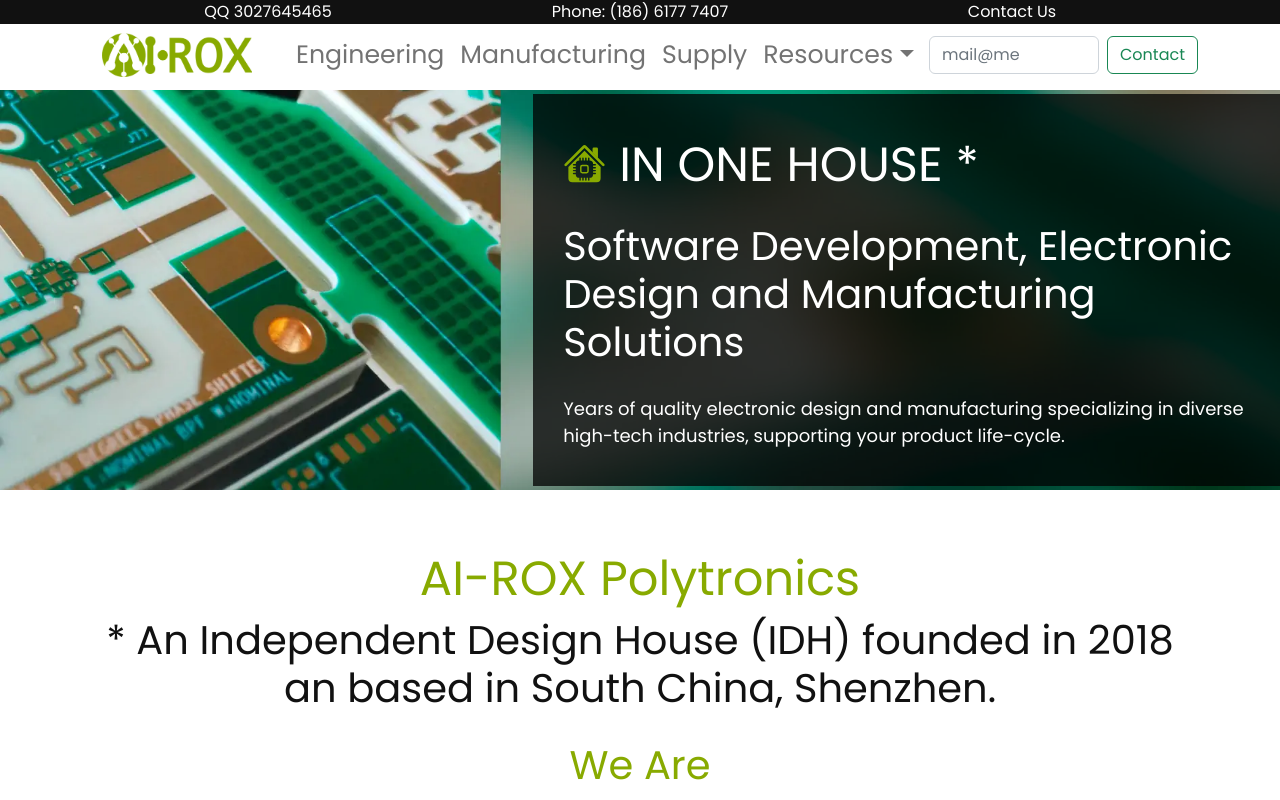
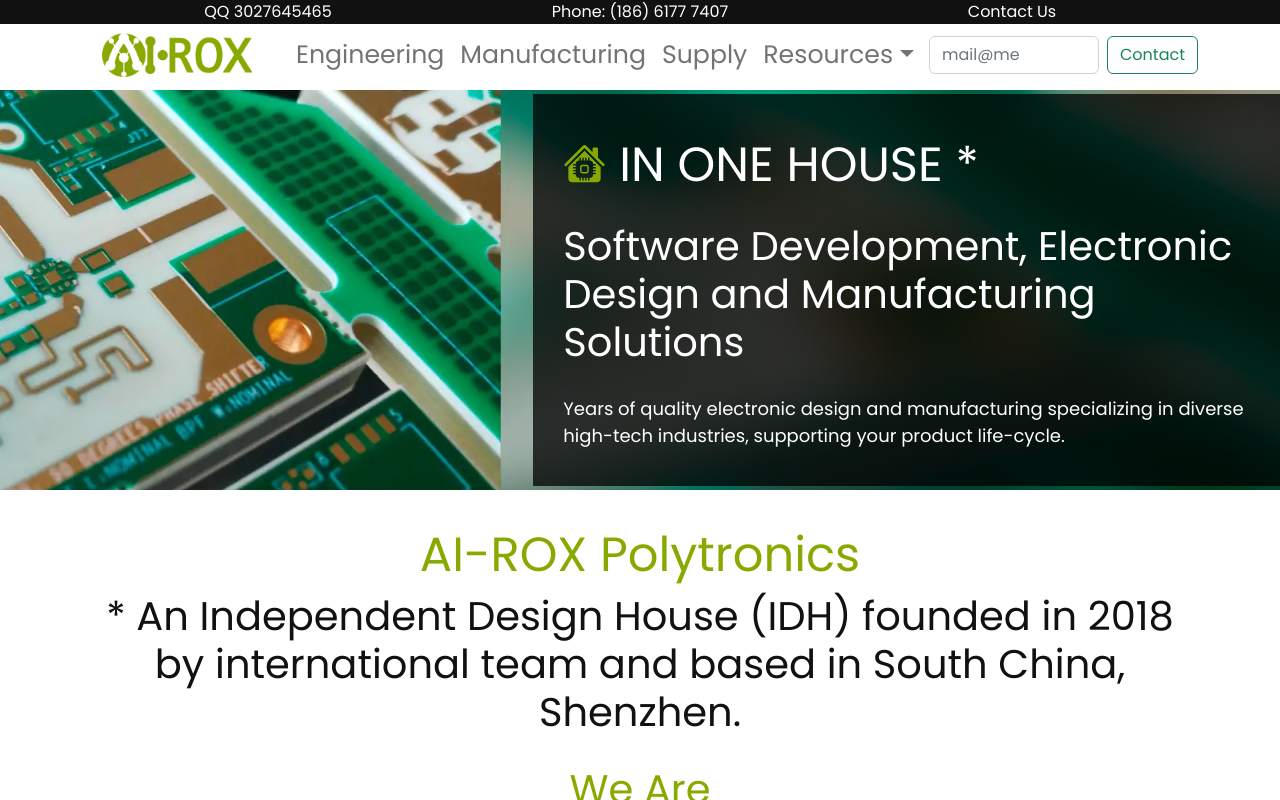
Before and after one commit to AI-ROX/ai-rox.github.io, a React (Create React App) app: page / in a window 1280 px wide. Built offline with nearby package versions, Linux system fonts and the light colour scheme.

Commit message:
Website edits 2022-06-20-1658

```diff
--- a/src/pages/HomePage.tsx
+++ b/src/pages/HomePage.tsx
@@ -40,7 +40,7 @@
             <Row style={{height: '400px', textAlign: 'center', alignContent:'center', alignItems: 'center'}}>
               <Col xs="12" >
                 <h1 className='ai-rox-green'>AI-ROX Polytronics</h1>
-                <h2>* An Independent Design House (IDH) founded in 2018 an based in South China, Shenzhen.</h2>
+                <h2>* An Independent Design House (IDH) founded in 2018 by international team and based in South China, Shenzhen.</h2>
                 <br/>
                 <h2 className='ai-rox-green'>We Are</h2>
                 <h3>Electronics experts focused on scalability, efficiency, and speed.</h3>
```
